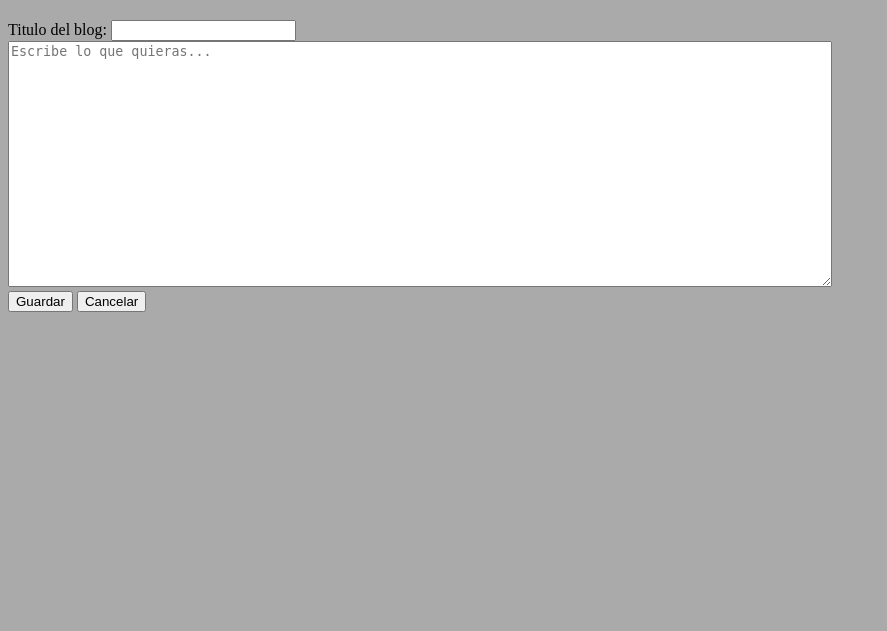
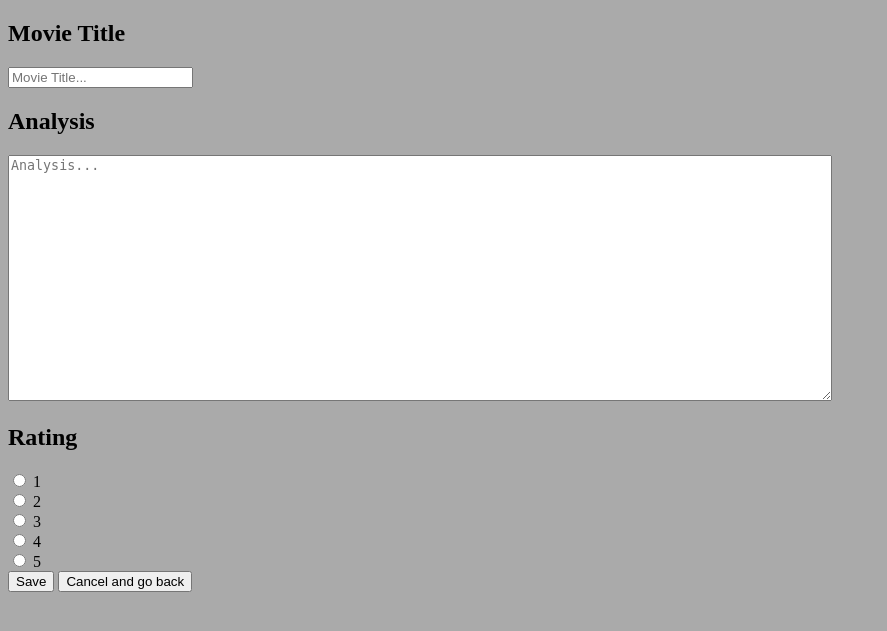
Before and after one commit to brunoleonpuca/PYTHON, a Flask app: template learning-bootstrap/leblog/templates/workspace/create.html in a window 1280 px wide. Shown: the part 47-678 px from the top of the page, without its empty margins (0-887 px from the left). Run offline with Flask 2, Linux system fonts and the light colour scheme; the template is opened without the code that fills it, so the values that code supplies are empty.

Commit message:
finish editing creat blog form and started the update logic form

```diff
--- a/learning-bootstrap/leblog/templates/auth/login.html
+++ b/learning-bootstrap/leblog/templates/auth/login.html
@@ -1,5 +1,5 @@
 {% extends 'base.html' %}
-{% block title %} Iniciar sesion{% endblock %}
+{% block title %} Log In{% endblock %}
 
 {% block header %}
 {% endblock %}
--- a/learning-bootstrap/leblog/templates/auth/register.html
+++ b/learning-bootstrap/leblog/templates/auth/register.html
@@ -1,5 +1,5 @@
 {% extends 'base.html' %}
-{% block title %} Registrarse{% endblock %}
+{% block title %} Register{% endblock %}
 
 {% block header %}
 {% endblock %}
@@ -7,7 +7,7 @@
 {% block content %}
     <form method="POST" class="form-register">
         <img class="mb-4" src="/static/img/moviecon.png" alt="" width="72" height="72">
-        <h1 class="h3 mb-3 font-weight-normal">Register to start "movieng"!</h1>
+        <h1 class="h3 mb-3 font-weight-normal">Register to start "movieing"!</h1>
         <label for="inputUsername" class="sr-only">Username</label>
         <input name="username" type="username" id="username" class="form-control" placeholder="Username" autofocus="" required>
         <label for="inputPassword" class="sr-only">Password</label>
--- a/learning-bootstrap/leblog/templates/workspace/create.html
+++ b/learning-bootstrap/leblog/templates/workspace/create.html
@@ -1,22 +1,48 @@
 {% extends 'base.html' %}
-{% block title %} Nuevo Blog{% endblock %}
+{% block title %} New movie analysis{% endblock %}
 
 {% block header %}
 {% endblock %}
 
 {% block content %}
-<div class="container-md">
+<div class="container-md" id="create_analysis">
     <form class="was-validated" method="POST">
-        <div class="mb-3 col-12 blog__title">
-            <label>Titulo del blog:</label>
-            <input name="title" id="title" required />
+        <div class="col-12 blog__title">
+            <h1>Movie Title</h1>
+            <input name="title" id="title" placeholder="Movie Title..." required />
         </div>
-        <div class="col-12">
-            <textarea name="blog" class="textarea__form" id="validationTextarea" placeholder="Escribe lo que quieras..." rows="16" cols="100" required></textarea>
+        <div class="col-12"><h1>Analysis</h1>
+            <textarea name="blog" class="textarea__form" id="validationTextarea" placeholder="Analysis..." rows="16" cols="100" required></textarea>
         </div>
-        <div class="col blog__buttons">
-            <button type="submit" class="btn btn-success">Guardar</button>
-            <a href="/"><button type="button" class="btn btn-danger">Cancelar</button></a>
+
+        <div class="col-12" id="rating_buttons"><h2>Rating</h2>
+            <div class="form-check form-check-inline">
+                <input type="radio" class="form-check-input" id="materialInline1" name="inlineMaterialRadiosExample">
+                <label class="form-check-label" for="materialInline1">1</label>
+            </div>
+
+            <div class="form-check form-check-inline">
+                <input type="radio" class="form-check-input" id="materialInline2" name="inlineMaterialRadiosExample">
+                <label class="form-check-label" for="materialInline2">2</label>
+            </div>
+
+            <div class="form-check form-check-inline">
+                <input type="radio" class="form-check-input" id="materialInline3" name="inlineMaterialRadiosExample">
+                <label class="form-check-label" for="materialInline3">3</label>
+            </div>
+            <div class="form-check form-check-inline">
+                <input type="radio" class="form-check-input" id="materialInline3" name="inlineMaterialRadiosExample">
+                <label class="form-check-label" for="materialInline3">4</label>
+            </div>
+            <div class="form-check form-check-inline">
+                <input type="radio" class="form-check-input" id="materialInline3" name="inlineMaterialRadiosExample">
+                <label class="form-check-label" for="materialInline3">5</label>
+            </div>
+
+            <div class="col blog__buttons">
+                <button type="submit" class="btn btn-success">Save</button>
+                <a href="/"><button type="button" class="btn btn-danger">Cancel and go back</button></a>
+            </div>
         </div>
     </form>
 </div>
--- a/learning-bootstrap/leblog/templates/workspace/index.html
+++ b/learning-bootstrap/leblog/templates/workspace/index.html
@@ -6,8 +6,8 @@
 {% block header %}
 <div class="container-fluid">
     <div class="jumbotron">
-        <h1 class="display-4">Movieing</h1>
-        <p class="lead">"Movieing" will be a web application that contains a large movies/series database from which you can search analysis and ratings about the film you want to watch and discover if it's good, it's bad or even if it's worth your time.</p>
+        <h1 class="display-4">Moviefy</h1>
+        <p class="lead">"Moviefy" will be a web application that contains a large movies/series database from which you can search analysis and ratings about the film you want to watch and discover if it's good, it's bad or even if it's worth your time.</p>
         <hr class="my-4">
         <p>Esta va a ser una pagina creada a partir de la herramienta llamada Boostrap (v4)</p>
         <p class="lead">
@@ -20,7 +20,7 @@
 {% block content %}
 <div class="container-fluid" id="carousel-row">
     {% if g.user %}
-        <span><a class="btn new_blog" href="{{ url_for('workspace.create') }}">Nuevo blog</a></span>
+        <span><a class="btn new_blog" href="{{ url_for('workspace.create') }}">New Movie Rating</a></span>
     {% endif %}
     <div class="row" id="container-index">
         <div class="container" id="listed-blogs">
--- a/learning-bootstrap/leblog/workspace.py
+++ b/learning-bootstrap/leblog/workspace.py
@@ -50,4 +50,5 @@ def create():
 @bp.route("/<int:id>/update", methods=["POST", "GET"])
 @login_required
 def update(id):
-    return render_template("workspace/update.html")
+
+    return render_template("workspace/update.html", blog=blog)
```
Also changed, not shown: learning-bootstrap/leblog/static/index.css (+40 -20 lines), learning-bootstrap/leblog/templates/workspace/update.html (+36 -11 lines).
